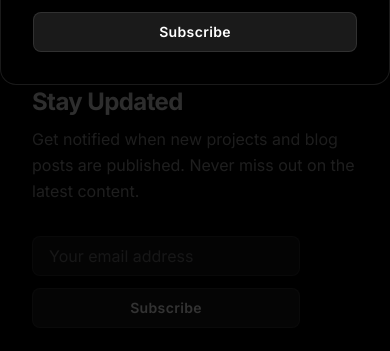
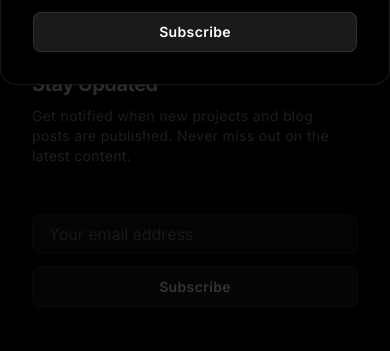
Before and after one commit to imaddde867/imadlab, a React (Vite) app: page /blogs in a window 390 px wide. Shown: the part 463-814 px from the top of the page. Built offline with nearby package versions, Linux system fonts and the light colour scheme; no server answers; the database is empty.

Commit message:
refactor NewsletterSignup component layout and improve responsiveness; update status message styles

```diff
--- a/src/components/NewsletterSignup.tsx
+++ b/src/components/NewsletterSignup.tsx
@@ -107,19 +107,21 @@ const NewsletterSignup: React.FC<NewsletterSignupProps> = ({ className = '' }) =
   };
 
   return (
-    <section className={`py-12 px-4 border-t border-white/10 mt-16 ${className}`}>
+    <section className={`py-8 sm:py-12 px-4 sm:px-6 border-t border-white/10 mt-12 sm:mt-16 ${className}`}>
       <div className="max-w-6xl mx-auto">
-        <div className="flex flex-col md:flex-row gap-8 items-start md:items-center">
-          <div className="flex-1">
-            <h2 className="text-2xl font-bold mb-2">Stay Updated</h2>
-            <p className="text-white/60">
+        <div className="flex flex-col lg:flex-row gap-6 sm:gap-8 lg:gap-12 items-start lg:items-center">
+          {/* Left content - heading and description */}
+          <div className="w-full lg:w-2/5 mb-6 lg:mb-0">
+            <h2 className="text-xl sm:text-2xl font-bold mb-2 sm:mb-3">Stay Updated</h2>
+            <p className="text-white/60 text-sm sm:text-base max-w-md">
               Get notified when new projects and blog posts are published.
               Never miss out on the latest content.
             </p>
           </div>
 
-          <div className="flex-1">
-            <form onSubmit={handleSubmit} className="flex flex-col sm:flex-row gap-3">
+          {/* Right content - form */}
+          <div className="w-full lg:w-3/5">
+            <form onSubmit={handleSubmit} className="flex flex-col sm:flex-row gap-3 sm:gap-4">
               <div className="flex-1">
                 <Input
                   type="email"
@@ -141,29 +143,32 @@ const NewsletterSignup: React.FC<NewsletterSignupProps> = ({ className = '' }) =
               <Button
                 type="submit"
                 disabled={isSubmitting}
-                className="bg-white/10 hover:bg-white/20 text-white font-semibold rounded-lg py-3 transition-colors border border-white/10 shadow whitespace-nowrap"
+                className="bg-white/10 hover:bg-white/20 text-white font-semibold rounded-lg py-3 transition-colors border border-white/10 shadow whitespace-nowrap h-[42px] sm:h-auto w-full sm:w-auto"
               >
                 {isSubmitting ? 'Subscribing...' : 'Subscribe'}
               </Button>
             </form>
 
+            {/* Status messages */}
+            <div className="min-h-[24px] mt-2">
               {status === 'success' && (
-              <p className="mt-2 text-green-400 text-sm">
+                <p className="text-green-400 text-xs sm:text-sm">
                   Thanks for subscribing! You'll receive updates on new content.
                 </p>
               )}
 
               {status === 'error' && (
-              <p className="mt-2 text-red-400 text-sm">
+                <p className="text-red-400 text-xs sm:text-sm">
                   Something went wrong. Please try again.
                 </p>
               )}
 
               {status === 'already-subscribed' && (
-              <p className="mt-2 text-yellow-400 text-sm">
+                <p className="text-yellow-400 text-xs sm:text-sm">
                   This email is already subscribed to the newsletter.
                 </p>
               )}
+            </div>
           </div>
         </div>
       </div>
```
Lines whose indentation alone changed are shown as unchanged.
